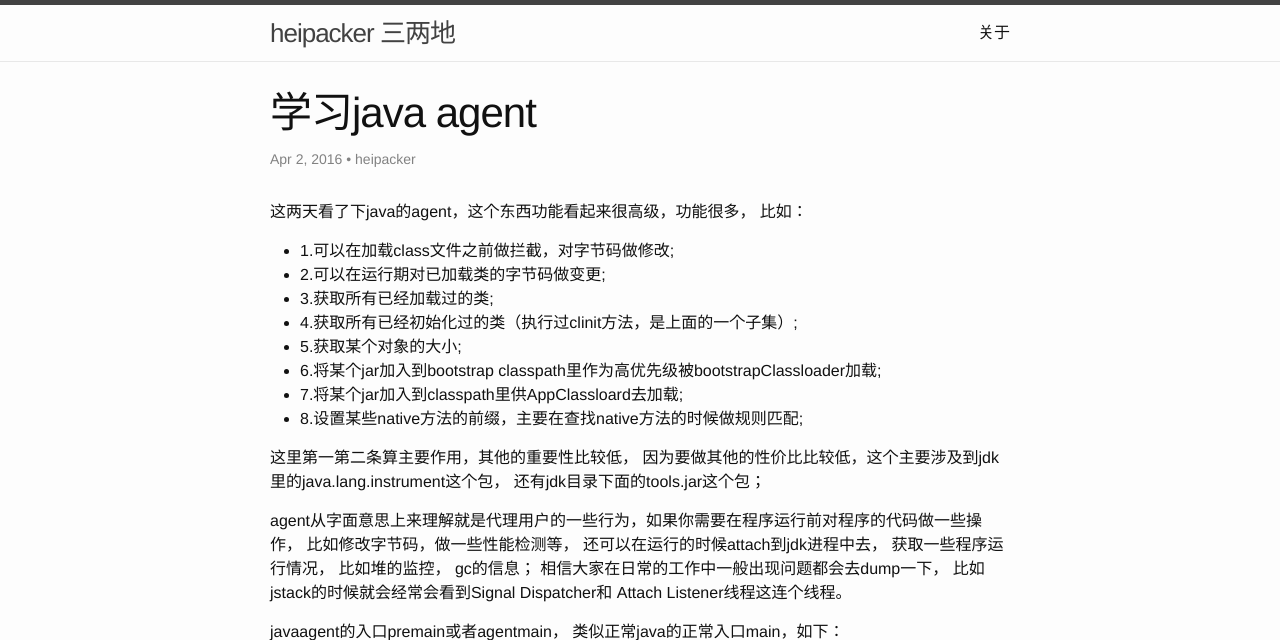
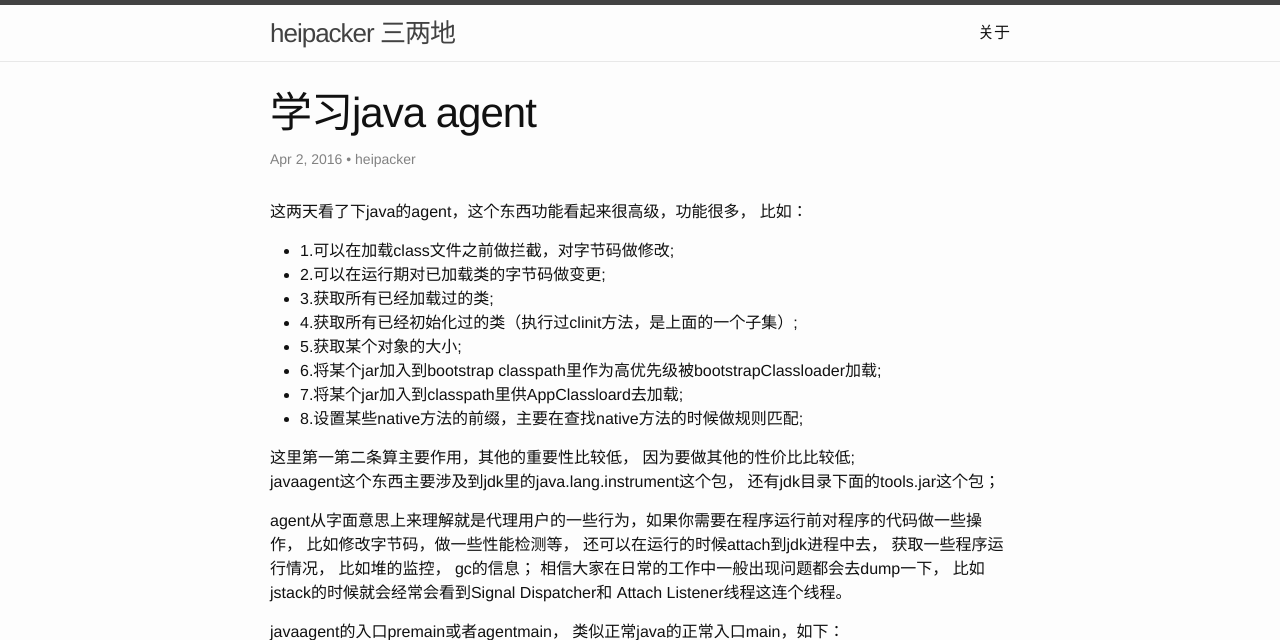
Before and after one commit to heipacker/heipacker.github.io, a Jekyll site: the page built from _posts/2016-04-02-learn-java-agent.markdown, in a window 1280 px wide and 900 px high, cut to the strip 0-640 px from the top of the window. Built offline with Jekyll 4.4.1, drawn with Linux system fonts in a browser that asks for light colours.

Commit message:
修改文章

```diff
--- a/_posts/2016-04-02-learn-java-agent.markdown
+++ b/_posts/2016-04-02-learn-java-agent.markdown
@@ -33,7 +33,8 @@ tag: 技术
 8.设置某些native方法的前缀，主要在查找native方法的时候做规则匹配;<br/>
 </li>
 </ul>
-这里第一第二条算主要作用，其他的重要性比较低， 因为要做其他的性价比比较低，这个主要涉及到jdk里的java.lang.instrument这个包， 还有jdk目录下面的tools.jar这个包；
+这里第一第二条算主要作用，其他的重要性比较低， 因为要做其他的性价比比较低;<br/>
+javaagent这个东西主要涉及到jdk里的java.lang.instrument这个包， 还有jdk目录下面的tools.jar这个包；
 
   agent从字面意思上来理解就是代理用户的一些行为，如果你需要在程序运行前对程序的代码做一些操作， 比如修改字节码，做一些性能检测等， 还可以在运行的时候attach到jdk进程中去， 获取一些程序运行情况， 比如堆的监控， gc的信息； 相信大家在日常的工作中一般出现问题都会去dump一下， 比如jstack的时候就会经常会看到Signal Dispatcher和 Attach Listener线程这连个线程。
 
```
